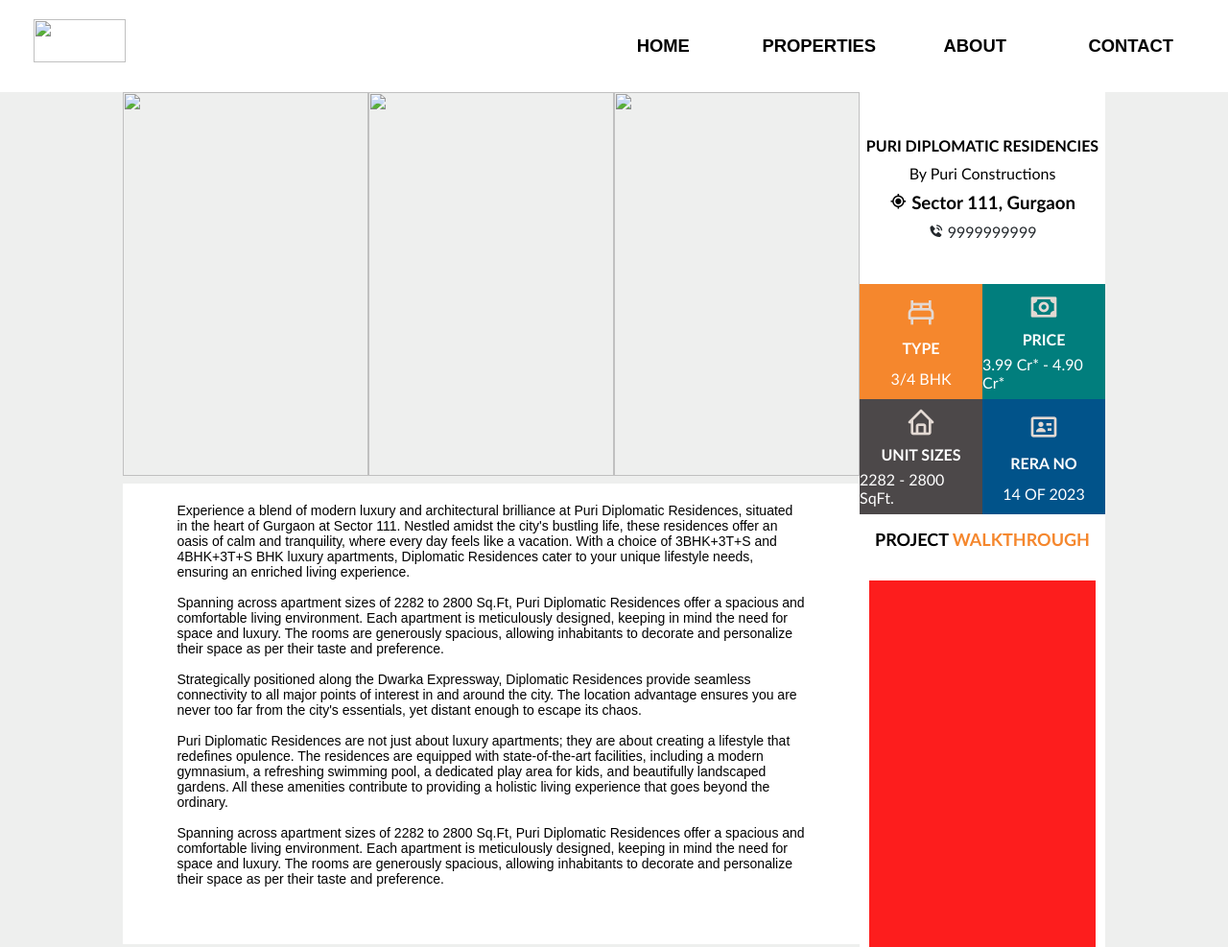
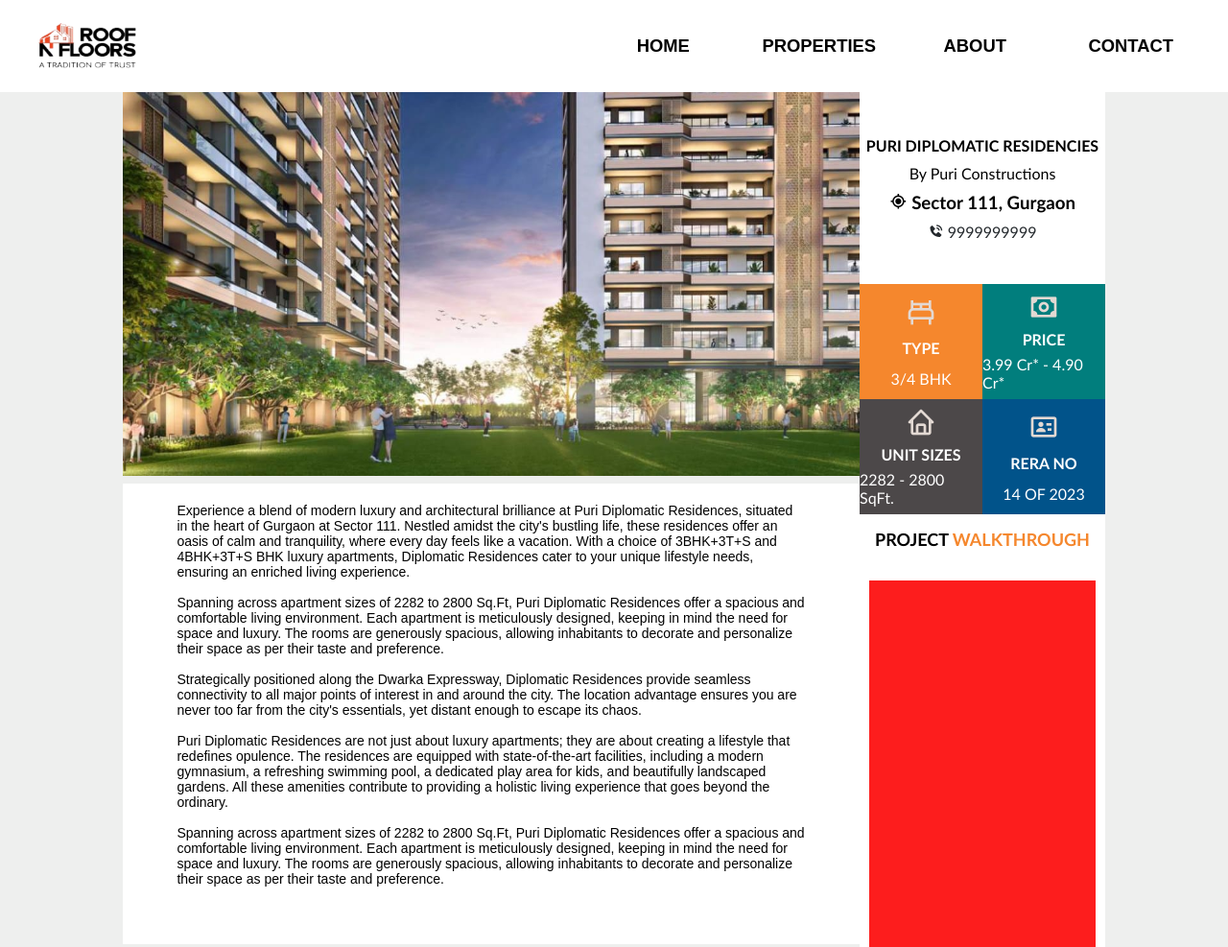
Before and after one commit to codervipin/RoofnFloor, a plain HTML site: page propertyPages/puri.html in a window 1280 px wide. Shown: the top 987 px of the page at 96% size. Drawn offline with nearby package versions, Linux system fonts and the light colour scheme; files that its build step writes are made by us from their sources; files whose address does not match are found by name.

Commit message:
Update puri.html
path update

```diff
--- a/propertyPages/puri.html
+++ b/propertyPages/puri.html
@@ -7,10 +7,10 @@
       <title>PURI DIPLOMATIC RESIDENCIES</title>
       <link
         rel="shortcut icon"
-        href="Assets/mainlogo.png"
+        href="../Assets/mainlogo.png"
         type="image/x-icon"
       />
-      <link rel="stylesheet" href="style.css" />
+      <link rel="stylesheet" href="../style.css" />
       <link
         href="https://unpkg.com/boxicons@2.1.4/css/boxicons.min.css"
         rel="stylesheet"
@@ -20,7 +20,7 @@
   <body>
     <header>
       <div class="logo">
-        <img src="./Assets/mainlogo.png" alt="" />
+        <img src="../Assets/mainlogo.png" alt="" />
       </div>
       <div class="navlink">
         <a href="./index.html">Home</a>
@@ -33,9 +33,9 @@
     <section class="property">
       <div class="propdetail">
         <div class="images">
-          <img src="./propertiesimg/Puri-Diplomatic-Residences-Gurgaon.jpg" alt="" />
-          <img src="./propertiesimg/Puri-Diplomatic-Residencey.jpg" alt="" />
-          <img src="./propertiesimg/Puri-Diplomatic-Sector-111.jpg" alt="" />
+          <img src="../propertiesimg/Puri-Diplomatic-Residences-Gurgaon.jpg" alt="" />
+          <img src="../propertiesimg/Puri-Diplomatic-Residencey.jpg" alt="" />
+          <img src="../propertiesimg/Puri-Diplomatic-Sector-111.jpg" alt="" />
         </div>
         <div class="descp">
           <p>
@@ -130,7 +130,7 @@
     <footer>
       <div class="card">
         <div class="logo">
-          <img src="./Assets/mainlogo.png" alt="" />
+          <img src="../Assets/mainlogo.png" alt="" />
         </div>
         <div class="det">
           <p>
```
